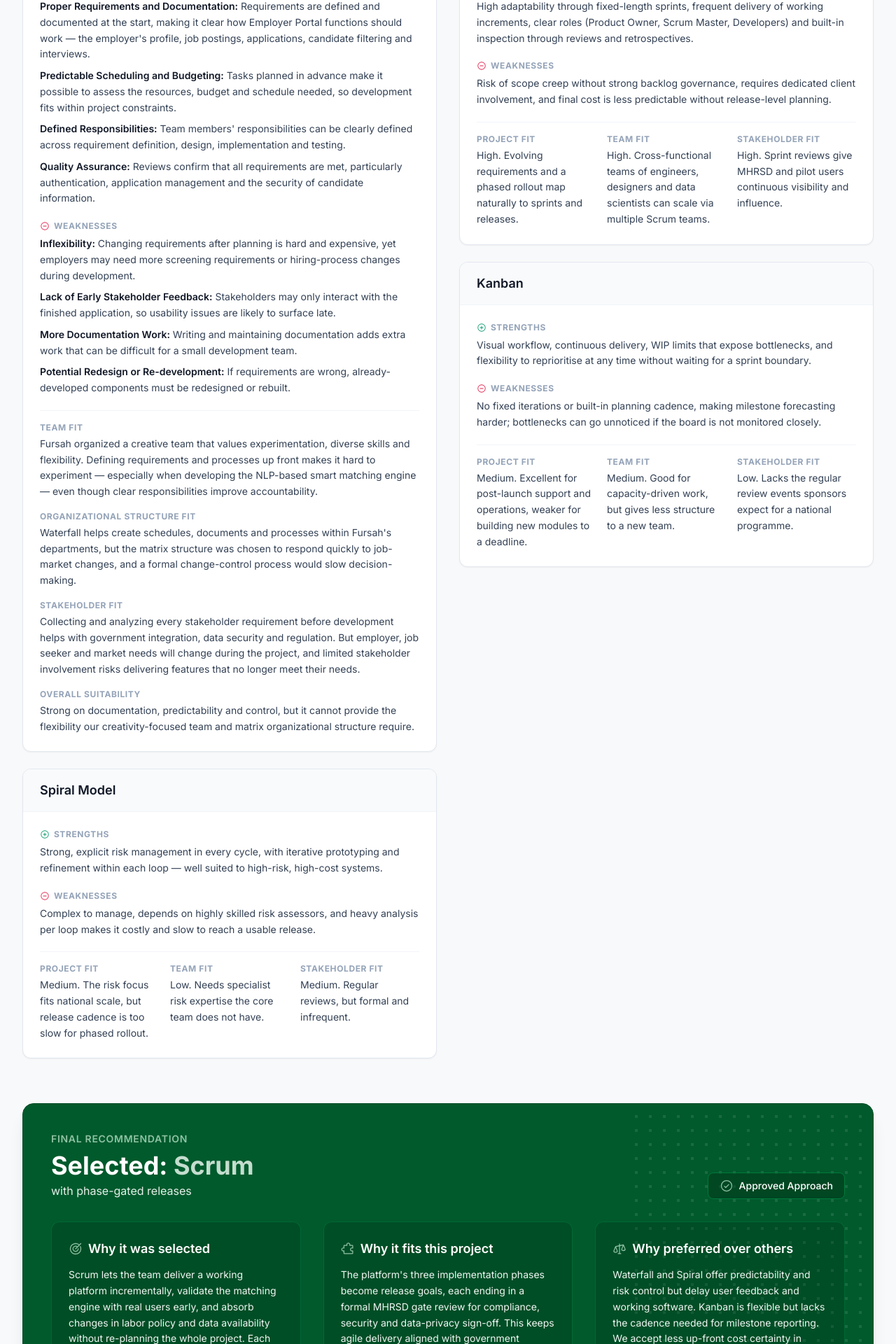
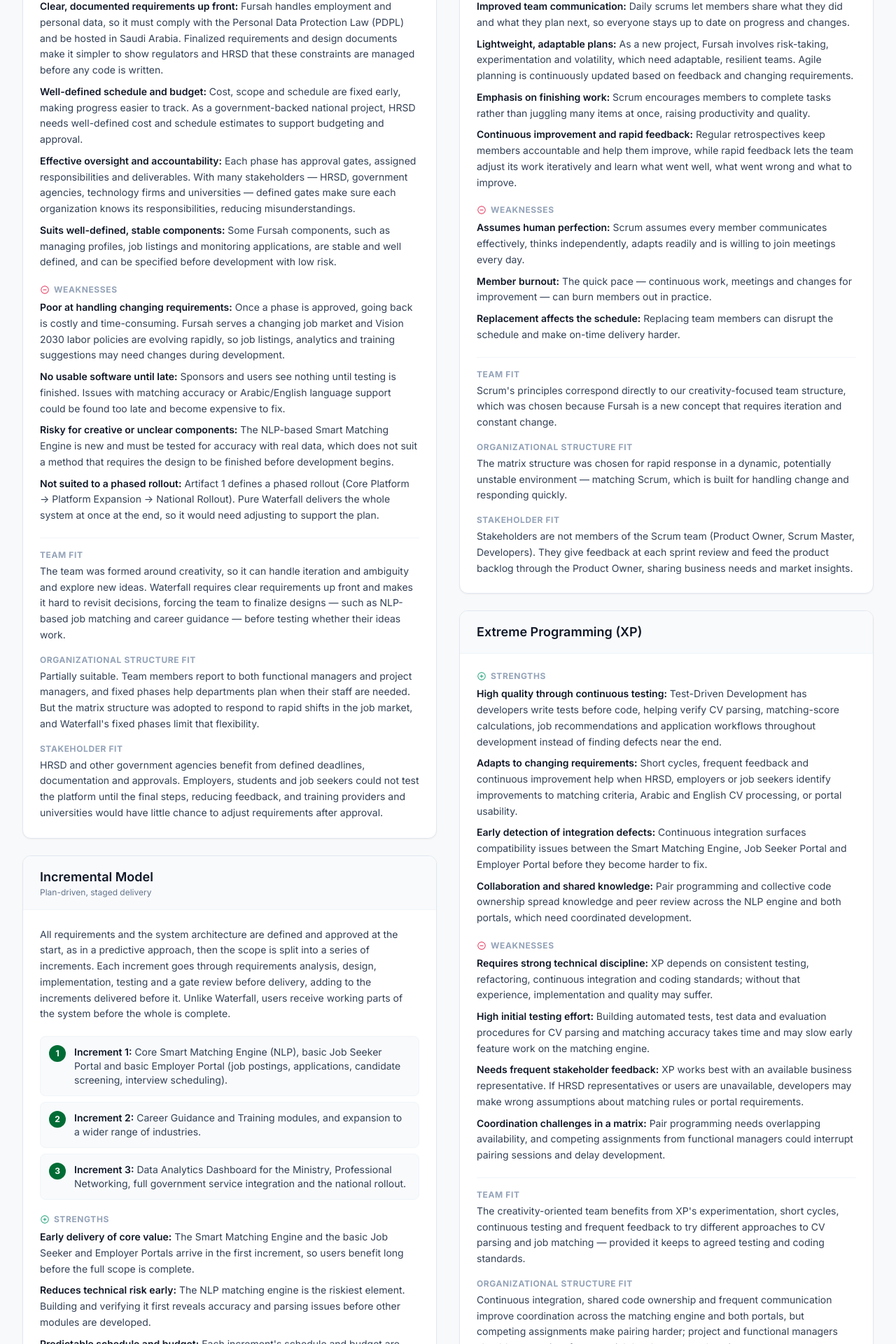
Before and after one commit to Shoug-Alomran/SE423-National-Employment-Skill-Matching-Platform, a React (Vite) app: page /methodology-risk in a window 1280 px wide. Shown: the part 660-2580 px from the top of the page at 70% size. Built offline with nearby package versions, Linux system fonts and the light colour scheme.

Commit message:
Enhance methodology risk documentation and improve UI for methodology analysis

```diff
--- a/src/data/methodologyRisk.js
+++ b/src/data/methodologyRisk.js
@@ -1,93 +1,202 @@
 // Content for Artifact 02 — Methodology & Risk.
 // Edit the text here; the page layout, counts and risk matrix update automatically.
 
+// Strengths and weaknesses are lists of { title, text } points (a plain string also works).
+// Fit keys: project, team, organization, stakeholder, overall — include the ones that apply.
 export const methodologies = {
   planDriven: [
     {
       name: 'Waterfall',
-      // Strengths and weaknesses may be a single string or a list of { title, text } points.
       strengths: [
         {
-          title: 'Proper Requirements and Documentation',
-          text: "Requirements are defined and documented at the start, making it clear how Employer Portal functions should work — the employer's profile, job postings, applications, candidate filtering and interviews.",
+          title: 'Clear, documented requirements up front',
+          text: 'Fursah handles employment and personal data, so it must comply with the Personal Data Protection Law (PDPL) and be hosted in Saudi Arabia. Finalized requirements and design documents make it simpler to show regulators and HRSD that these constraints are managed before any code is written.',
         },
         {
-          title: 'Predictable Scheduling and Budgeting',
-          text: 'Tasks planned in advance make it possible to assess the resources, budget and schedule needed, so development fits within project constraints.',
+          title: 'Well-defined schedule and budget',
+          text: 'Cost, scope and schedule are fixed early, making progress easier to track. As a government-backed national project, HRSD needs well-defined cost and schedule estimates to support budgeting and approval.',
         },
         {
-          title: 'Defined Responsibilities',
-          text: "Team members' responsibilities can be clearly defined across requirement definition, design, implementation and testing.",
+          title: 'Effective oversight and accountability',
+          text: 'Each phase has approval gates, assigned responsibilities and deliverables. With many stakeholders — HRSD, government agencies, technology firms and universities — defined gates make sure each organization knows its responsibilities, reducing misunderstandings.',
         },
         {
-          title: 'Quality Assurance',
-          text: 'Reviews confirm that all requirements are met, particularly authentication, application management and the security of candidate information.',
+          title: 'Suits well-defined, stable components',
+          text: 'Some Fursah components, such as managing profiles, job listings and monitoring applications, are stable and well defined, and can be specified before development with low risk.',
         },
       ],
       weaknesses: [
         {
-          title: 'Inflexibility',
-          text: 'Changing requirements after planning is hard and expensive, yet employers may need more screening requirements or hiring-process changes during development.',
+          title: 'Poor at handling changing requirements',
+          text: 'Once a phase is approved, going back is costly and time-consuming. Fursah serves a changing job market and Vision 2030 labor policies are evolving rapidly, so job listings, analytics and training suggestions may need changes during development.',
         },
         {
-          title: 'Lack of Early Stakeholder Feedback',
-          text: 'Stakeholders may only interact with the finished application, so usability issues are likely to surface late.',
+          title: 'No usable software until late',
+          text: 'Sponsors and users see nothing until testing is finished. Issues with matching accuracy or Arabic/English language support could be found too late and become expensive to fix.',
         },
         {
-          title: 'More Documentation Work',
-          text: 'Writing and maintaining documentation adds extra work that can be difficult for a small development team.',
+          title: 'Risky for creative or unclear components',
+          text: 'The NLP-based Smart Matching Engine is new and must be tested for accuracy with real data, which does not suit a method that requires the design to be finished before development begins.',
         },
         {
-          title: 'Potential Redesign or Re-development',
-          text: 'If requirements are wrong, already-developed components must be redesigned or rebuilt.',
+          title: 'Not suited to a phased rollout',
+          text: 'Artifact 1 defines a phased rollout (Core Platform → Platform Expansion → National Rollout). Pure Waterfall delivers the whole system at once at the end, so it would need adjusting to support the plan.',
         },
       ],
       fit: {
-        team: 'Fursah organized a creative team that values experimentation, diverse skills and flexibility. Defining requirements and processes up front makes it hard to experiment — especially when developing the NLP-based smart matching engine — even though clear responsibilities improve accountability.',
+        team: "The team was formed around creativity, so it can handle iteration and ambiguity and explore new ideas. Waterfall requires clear requirements up front and makes it hard to revisit decisions, forcing the team to finalize designs — such as NLP-based job matching and career guidance — before testing whether their ideas work.",
         organization:
-          "Waterfall helps create schedules, documents and processes within Fursah's departments, but the matrix structure was chosen to respond quickly to job-market changes, and a formal change-control process would slow decision-making.",
+          "Partially suitable. Team members report to both functional managers and project managers, and fixed phases help departments plan when their staff are needed. But the matrix structure was adopted to respond to rapid shifts in the job market, and Waterfall's fixed phases limit that flexibility.",
         stakeholder:
-          'Collecting and analyzing every stakeholder requirement before development helps with government integration, data security and regulation. But employer, job seeker and market needs will change during the project, and limited stakeholder involvement risks delivering features that no longer meet their needs.',
-        overall:
-          'Strong on documentation, predictability and control, but it cannot provide the flexibility our creativity-focused team and matrix organizational structure require.',
+          "HRSD and other government agencies benefit from defined deadlines, documentation and approvals. Employers, students and job seekers could not test the platform until the final steps, reducing feedback, and training providers and universities would have little chance to adjust requirements after approval.",
       },
     },
     {
-      name: 'Spiral Model',
-      strengths:
-        'Strong, explicit risk management in every cycle, with iterative prototyping and refinement within each loop — well suited to high-risk, high-cost systems.',
-      weaknesses:
-        'Complex to manage, depends on highly skilled risk assessors, and heavy analysis per loop makes it costly and slow to reach a usable release.',
+      name: 'Incremental Model',
+      subtitle: 'Plan-driven, staged delivery',
+      overview:
+        'All requirements and the system architecture are defined and approved at the start, as in a predictive approach, then the scope is split into a series of increments. Each increment goes through requirements analysis, design, implementation, testing and a gate review before delivery, adding to the increments delivered before it. Unlike Waterfall, users receive working parts of the system before the whole is complete.',
+      increments: [
+        'Core Smart Matching Engine (NLP), basic Job Seeker Portal and basic Employer Portal (job postings, applications, candidate screening, interview scheduling).',
+        'Career Guidance and Training modules, and expansion to a wider range of industries.',
+        'Data Analytics Dashboard for the Ministry, Professional Networking, full government service integration and the national rollout.',
+      ],
+      strengths: [
+        {
+          title: 'Early delivery of core value',
+          text: 'The Smart Matching Engine and the basic Job Seeker and Employer Portals arrive in the first increment, so users benefit long before the full scope is complete.',
+        },
+        {
+          title: 'Reduces technical risk early',
+          text: 'The NLP matching engine is the riskiest element. Building and verifying it first reveals accuracy and parsing issues before other modules are developed.',
+        },
+        {
+          title: 'Predictable schedule and budget',
+          text: "Each increment's schedule and budget are defined in advance, so the Ministry can approve them and control them against a baseline.",
+        },
+        {
+          title: 'Phase-gate control',
+          text: 'A formal Ministry review at the end of each increment gives the government the control it needs over data security and integration with government services.',
+        },
+      ],
+      weaknesses: [
+        {
+          title: 'Limited flexibility',
+          text: 'Requirements are locked early, so changes such as new screening criteria or Ministry policies must go through change control.',
+        },
+        {
+          title: 'Dependence on up-front design',
+          text: 'If the initial design misses future needs such as national data and the dashboard, already-delivered components will need redesigning.',
+        },
+        {
+          title: 'Growing integration work',
+          text: 'Each increment must be integrated and regression-tested against all previous ones, including government systems, so this work grows over time.',
+        },
+        {
+          title: 'Feedback only at increment boundaries',
+          text: 'Stakeholders give feedback only when an increment is delivered, so usability problems may not surface until then.',
+        },
+      ],
       fit: {
-        project: 'Medium. The risk focus fits national scale, but release cadence is too slow for phased rollout.',
-        team: 'Low. Needs specialist risk expertise the core team does not have.',
-        stakeholder: 'Medium. Regular reviews, but formal and infrequent.',
+        team: 'The creative team can experiment with NLP techniques within each increment, and lessons from one increment shape the next. But scope and architecture are predefined, so it suits the team better than Waterfall, though not as well as Agile.',
+        organization:
+          'Increments make it easy for functional managers to see when their people are needed (for example, NLP specialists in Increment 1), avoiding resource conflicts. But change management can delay the rapid responses the matrix structure was chosen for.',
+        stakeholder:
+          'The Ministry gets predictable milestones and approvals, while job seekers and employers use the basic product and their input shapes later increments.',
+        overall:
+          "A better fit than Waterfall: it combines plan-driven control with early delivery and early risk reduction, and matches the scenario's phased implementation. Its fixed up-front plan still limits the flexibility Fursah's creative team and changing stakeholder needs require.",
       },
     },
   ],
   agile: [
     {
       name: 'Scrum',
-      strengths:
-        'High adaptability through fixed-length sprints, frequent delivery of working increments, clear roles (Product Owner, Scrum Master, Developers) and built-in inspection through reviews and retrospectives.',
-      weaknesses:
-        'Risk of scope creep without strong backlog governance, requires dedicated client involvement, and final cost is less predictable without release-level planning.',
+      strengths: [
+        {
+          title: 'Improved team communication',
+          text: 'Daily scrums let members share what they did and what they plan next, so everyone stays up to date on progress and changes.',
+        },
+        {
+          title: 'Lightweight, adaptable plans',
+          text: 'As a new project, Fursah involves risk-taking, experimentation and volatility, which need adaptable, resilient teams. Agile planning is continuously updated based on feedback and changing requirements.',
+        },
+        {
+          title: 'Emphasis on finishing work',
+          text: 'Scrum encourages members to complete tasks rather than juggling many items at once, raising productivity and quality.',
+        },
+        {
+          title: 'Continuous improvement and rapid feedback',
+          text: 'Regular retrospectives keep members accountable and help them improve, while rapid feedback lets the team adjust its work iteratively and learn what went well, what went wrong and what to improve.',
+        },
+      ],
+      weaknesses: [
+        {
+          title: 'Assumes human perfection',
+          text: 'Scrum assumes every member communicates effectively, thinks independently, adapts readily and is willing to join meetings every day.',
+        },
+        {
+          title: 'Member burnout',
+          text: 'The quick pace — continuous work, meetings and changes for improvement — can burn members out in practice.',
+        },
+        {
+          title: 'Replacement affects the schedule',
+          text: 'Replacing team members can disrupt the schedule and make on-time delivery harder.',
+        },
+      ],
       fit: {
-        project: 'High. Evolving requirements and a phased rollout map naturally to sprints and releases.',
-        team: 'High. Cross-functional teams of engineers, designers and data scientists can scale via multiple Scrum teams.',
-        stakeholder: 'High. Sprint reviews give MHRSD and pilot users continuous visibility and influence.',
+        team: "Scrum's principles correspond directly to our creativity-focused team structure, which was chosen because Fursah is a new concept that requires iteration and constant change.",
+        organization:
+          'The matrix structure was chosen for rapid response in a dynamic, potentially unstable environment — matching Scrum, which is built for handling change and responding quickly.',
+        stakeholder:
+          'Stakeholders are not members of the Scrum team (Product Owner, Scrum Master, Developers). They give feedback at each sprint review and feed the product backlog through the Product Owner, sharing business needs and market insights.',
       },
     },
     {
-      name: 'Kanban',
-      strengths:
-        'Visual workflow, continuous delivery, WIP limits that expose bottlenecks, and flexibility to reprioritise at any time without waiting for a sprint boundary.',
-      weaknesses:
-        'No fixed iterations or built-in planning cadence, making milestone forecasting harder; bottlenecks can go unnoticed if the board is not monitored closely.',
+      name: 'Extreme Programming (XP)',
+      strengths: [
+        {
+          title: 'High quality through continuous testing',
+          text: 'Test-Driven Development has developers write tests before code, helping verify CV parsing, matching-score calculations, job recommendations and application workflows throughout development instead of finding defects near the end.',
+        },
+        {
+          title: 'Adapts to changing requirements',
+          text: 'Short cycles, frequent feedback and continuous improvement help when HRSD, employers or job seekers identify improvements to matching criteria, Arabic and English CV processing, or portal usability.',
+        },
+        {
+          title: 'Early detection of integration defects',
+          text: 'Continuous integration surfaces compatibility issues between the Smart Matching Engine, Job Seeker Portal and Employer Portal before they become harder to fix.',
+        },
+        {
+          title: 'Collaboration and shared knowledge',
+          text: 'Pair programming and collective code ownership spread knowledge and peer review across the NLP engine and both portals, which need coordinated development.',
+        },
+      ],
+      weaknesses: [
+        {
+          title: 'Requires strong technical discipline',
+          text: 'XP depends on consistent testing, refactoring, continuous integration and coding standards; without that experience, implementation and quality may suffer.',
+        },
+        {
+          title: 'High initial testing effort',
+          text: 'Building automated tests, test data and evaluation procedures for CV parsing and matching accuracy takes time and may slow early feature work on the matching engine.',
+        },
+        {
+          title: 'Needs frequent stakeholder feedback',
+          text: 'XP works best with an available business representative. If HRSD representatives or users are unavailable, developers may make wrong assumptions about matching rules or portal requirements.',
+        },
+        {
+          title: 'Coordination challenges in a matrix',
+          text: 'Pair programming needs overlapping availability, and competing assignments from functional managers could interrupt pairing sessions and delay development.',
+        },
+      ],
       fit: {
-        project: 'Medium. Excellent for post-launch support and operations, weaker for building new modules to a deadline.',
-        team: 'Medium. Good for capacity-driven work, but gives less structure to a new team.',
-        stakeholder: 'Low. Lacks the regular review events sponsors expect for a national programme.',
+        team: "The creativity-oriented team benefits from XP's experimentation, short cycles, continuous testing and frequent feedback to try different approaches to CV parsing and job matching — provided it keeps to agreed testing and coding standards.",
+        organization:
+          'Continuous integration, shared code ownership and frequent communication improve coordination across the matching engine and both portals, but competing assignments make pairing harder; project and functional managers should protect time for essential development and testing.',
+        stakeholder:
+          'HRSD can set business priorities and clarify requirements, while job seekers and employers give feedback on profiles, postings, applications and match usefulness. Universities, training providers, technology firms and government stakeholders contribute where relevant. Timely participation is necessary.',
+        overall:
+          'A suitable Agile alternative that emphasizes quality, early defect detection, collaboration and adaptability. Compared with Scrum’s focus on sprint planning, coordination and reviews, XP stresses engineering practices — TDD, pair programming, continuous integration and refactoring — and its success depends on team skills, testing discipline, stakeholder availability and shared-resource coordination.',
       },
     },
   ],
@@ -95,13 +204,13 @@
 
 export const selectedMethodology = {
   name: 'Scrum',
-  qualifier: 'with phase-gated releases',
+  qualifier: 'An adaptive approach for a new, evolving product',
   why:
-    'Scrum lets the team deliver a working platform incrementally, validate the matching engine with real users early, and absorb changes in labor policy and data availability without re-planning the whole project. Each two-week sprint produces a reviewable increment.',
+    'Fursah is a new idea that comes with risk-taking, experimentation and iteration. After reviewing each methodology and its risks, Scrum was the most fitting: it responds quickly to customer needs, makes change easy, and copes with an unstable scope.',
   fit:
-    "The platform's three implementation phases become release goals, each ending in a formal MHRSD gate review for compliance, security and data-privacy sign-off. This keeps agile delivery aligned with government governance and the needs of job seekers, employers and integration partners.",
+    'Scrum matches our creativity-focused team and our matrix organization, both chosen to handle change and respond quickly. Stakeholders such as HRSD, employers and job seekers stay involved through sprint reviews and product backlog input via the Product Owner.',
   preferred:
-    'Waterfall and Spiral offer predictability and risk control but delay user feedback and working software. Kanban is flexible but lacks the cadence needed for milestone reporting. We accept less up-front cost certainty in exchange for adaptability, mitigated by release-level planning and velocity tracking. Kanban remains the model for post-launch operations.',
+    'We moved away from predictive methods (Waterfall and the Incremental Model) because Fursah does not have well-defined requirements at the start. That left the two adaptive approaches; we chose Scrum over XP for its quick response to customer needs and ease of change.',
 };
 
 export const probabilityLabels = ['Rare', 'Unlikely', 'Possible', 'Likely', 'Almost Certain'];
--- a/src/data/searchIndex.js
+++ b/src/data/searchIndex.js
@@ -40,7 +40,7 @@
   entry('Section', 'Assumptions & Constraints', '/project', 'assumptions', 'government authorization accurate information cooperation training programs Arabic English data protection hosting in Saudi Arabia phased rollout'),
   entry('Section', 'Phase Deliverables & Acceptance Criteria', '/project', 'deliverables', 'deliverable acceptance criteria core platform platform expansion national rollout integration'),
 
-  entry('Section', 'Methodology Analysis', '/methodology-risk', 'methodology-analysis', 'plan-driven agile strengths weaknesses project fit team fit stakeholder fit'),
+  entry('Section', 'Methodology Analysis', '/methodology-risk', 'methodology-analysis', 'plan-driven agile Waterfall Incremental Model Scrum XP Extreme Programming strengths weaknesses team fit organizational structure fit stakeholder fit overall suitability'),
   entry('Section', `Selected Methodology: ${selectedMethodology.name}`, '/methodology-risk', 'selected-methodology', `${selectedMethodology.qualifier} ${selectedMethodology.why}`),
   entry('Section', 'Risk Overview', '/methodology-risk', 'risk-overview', 'total risks high priority methodology-specific general'),
   entry('Section', 'Risk Register', '/methodology-risk', 'risk-register', 'probability impact exposure first indicator mitigation export CSV'),
@@ -65,7 +65,7 @@
 
 const content = [
   ...[...methodologies.planDriven, ...methodologies.agile].map((m) =>
-    entry('Methodology', m.name, '/methodology-risk', 'methodology-analysis', `${pointsText(m.strengths)} ${pointsText(m.weaknesses)}`),
+    entry('Methodology', m.name, '/methodology-risk', 'methodology-analysis', `${m.overview ?? ''} ${pointsText(m.strengths)} ${pointsText(m.weaknesses)}`),
   ),
   ...risks.map((r) =>
     entry('Risk', `${r.id} · ${r.name}`, '/methodology-risk', 'risk-register', `${r.description} ${r.indicator} ${r.mitigation}`),
--- a/src/pages/MethodologyRisk.jsx
+++ b/src/pages/MethodologyRisk.jsx
@@ -57,15 +57,28 @@
 }
 
 function MethodCard({ method }) {
-  const fit = Object.entries(method.fit);
-  // Long-form fit discussions read better stacked than in narrow columns.
-  const stacked = fit.length > 3;
   return (
     <article className="overflow-hidden rounded-xl border border-slate-200 bg-white shadow-sm transition-shadow hover:shadow-md">
       <div className="border-b border-slate-100 bg-slate-50 px-6 py-4">
         <h4 className="text-lg font-semibold text-charcoal-dark">{method.name}</h4>
+        {method.subtitle && <p className="text-xs text-slate-500">{method.subtitle}</p>}
       </div>
       <div className="space-y-5 p-6">
+        {method.overview && <p className="text-sm leading-relaxed text-slate-700">{method.overview}</p>}
+        {method.increments && (
+          <ol className="space-y-2">
+            {method.increments.map((text, i) => (
+              <li key={text} className="flex gap-3 rounded-lg border border-slate-100 bg-slate-50 p-3 text-sm text-slate-700">
+                <span className="flex h-6 w-6 flex-shrink-0 items-center justify-center rounded-full bg-saudi text-xs font-bold text-white">
+                  {i + 1}
+                </span>
+                <span>
+                  <strong className="font-semibold text-charcoal-dark">Increment {i + 1}:</strong> {text}
+                </span>
+              </li>
+            ))}
+          </ol>
+        )}
         <div>
           <h5 className="eyebrow mb-1.5 flex items-center gap-1.5 text-slate-400">
             <PlusCircle size={14} className="text-emerald-600" /> Strengths
@@ -78,8 +91,8 @@
           </h5>
           <MethodPoints value={method.weaknesses} />
         </div>
-        <dl className={`grid grid-cols-1 gap-4 border-t border-slate-100 pt-4 ${stacked ? '' : 'md:grid-cols-3'}`}>
-          {fit.map(([key, value]) => (
+        <dl className="grid grid-cols-1 gap-4 border-t border-slate-100 pt-4">
+          {Object.entries(method.fit).map(([key, value]) => (
             <div key={key}>
               <dt className="eyebrow mb-1 text-slate-400">{fitLabels[key] ?? key}</dt>
               <dd className="text-sm leading-relaxed text-slate-700">{value}</dd>
```
Also changed, not shown: 1 other file (tests, documents, lock files or other folders).
